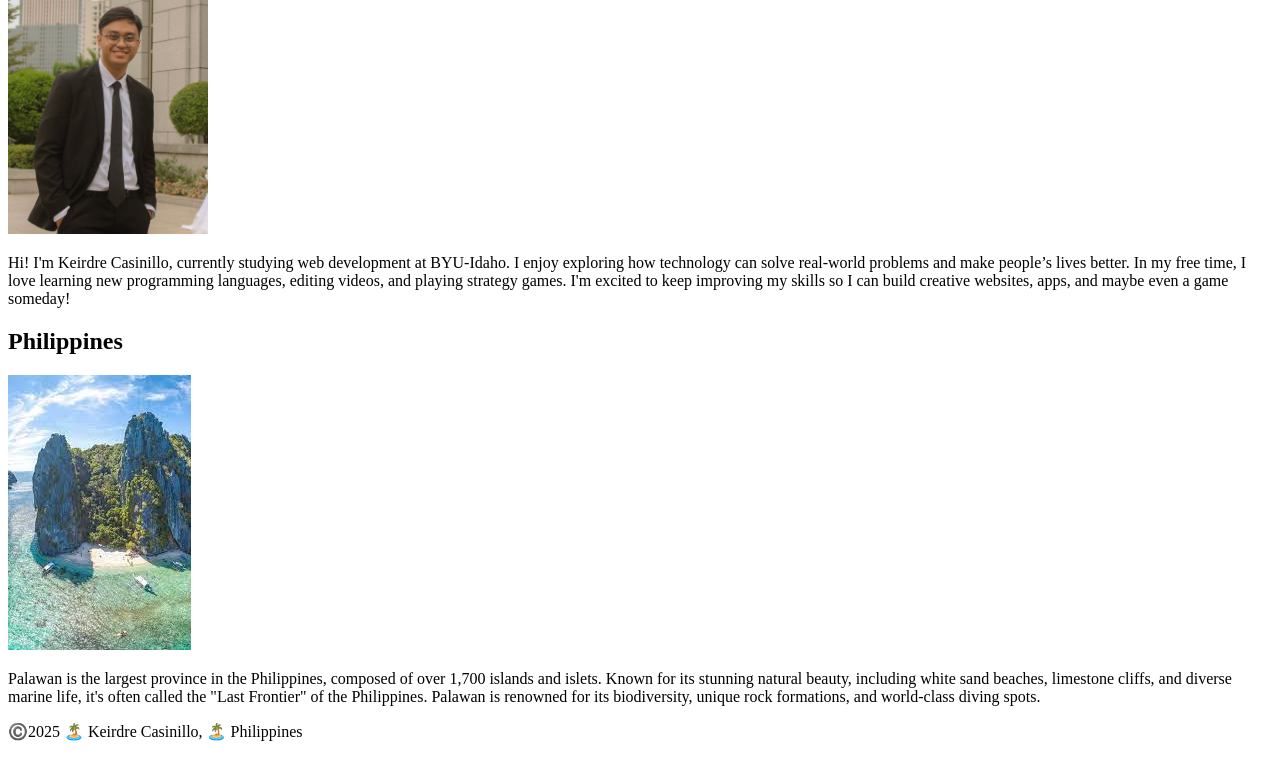
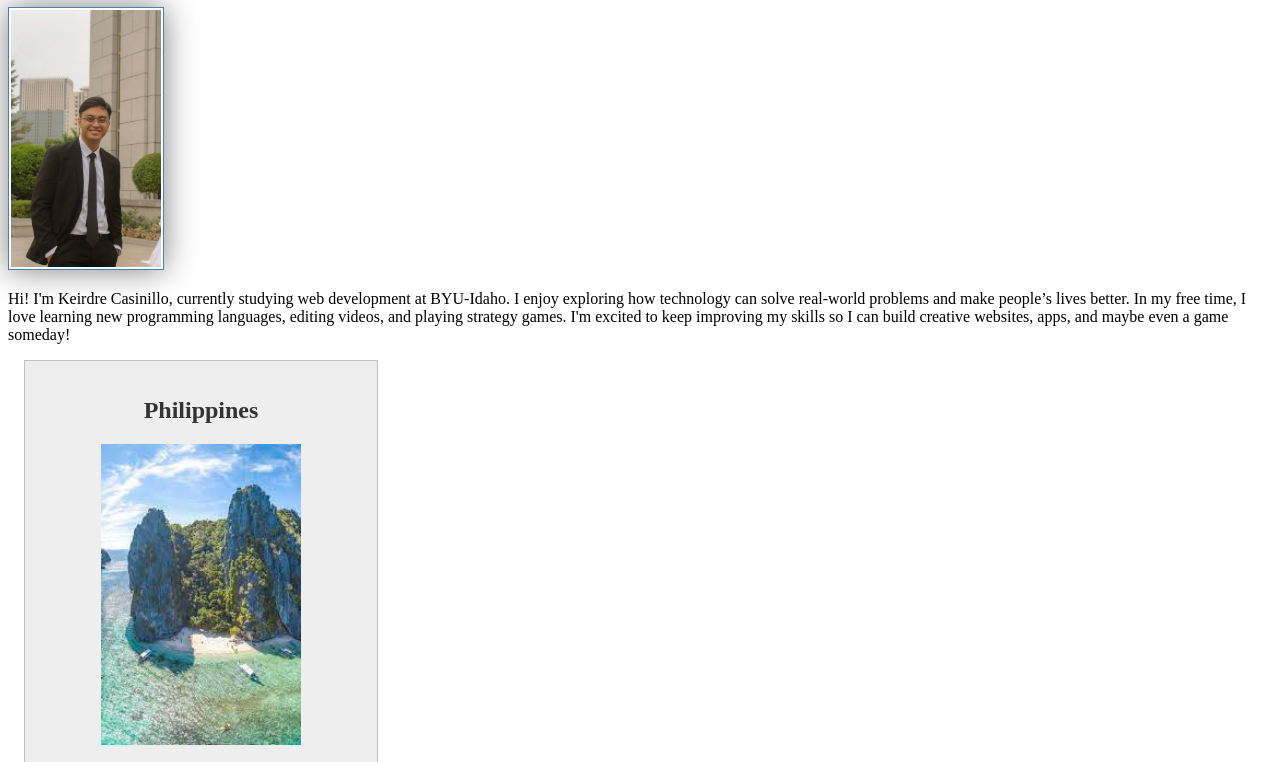
Before and after one commit to dweys411/wdd130, a plain HTML site: page index.html in a window 1280 px wide. Shown: the part 215-977 px from the top of the page. Drawn offline with Linux system fonts and the light colour scheme.

Commit message:
css connection

```diff
--- a/index.html
+++ b/index.html
@@ -1,12 +1,14 @@
 <!DOCTYPE html>
 <html lang="en-US">
+
 <head>
   <meta charset="utf-8">
   <meta name="viewport" content="width=device-width, initial-scale=1.0">
   <title>Keirdre Casinillo | WDD 130</title>
   <meta name="description" content="Keirdre Casinillo's BYU-Idaho WDD 130 course home page">
   <meta name="author" content="Keirdre Casinillo">
-  <link rel="stylesheet" href="css/styles.css">
+
+  <link rel="stylesheet" href="styles/style.css">
 </head>
 
 <body>
```
